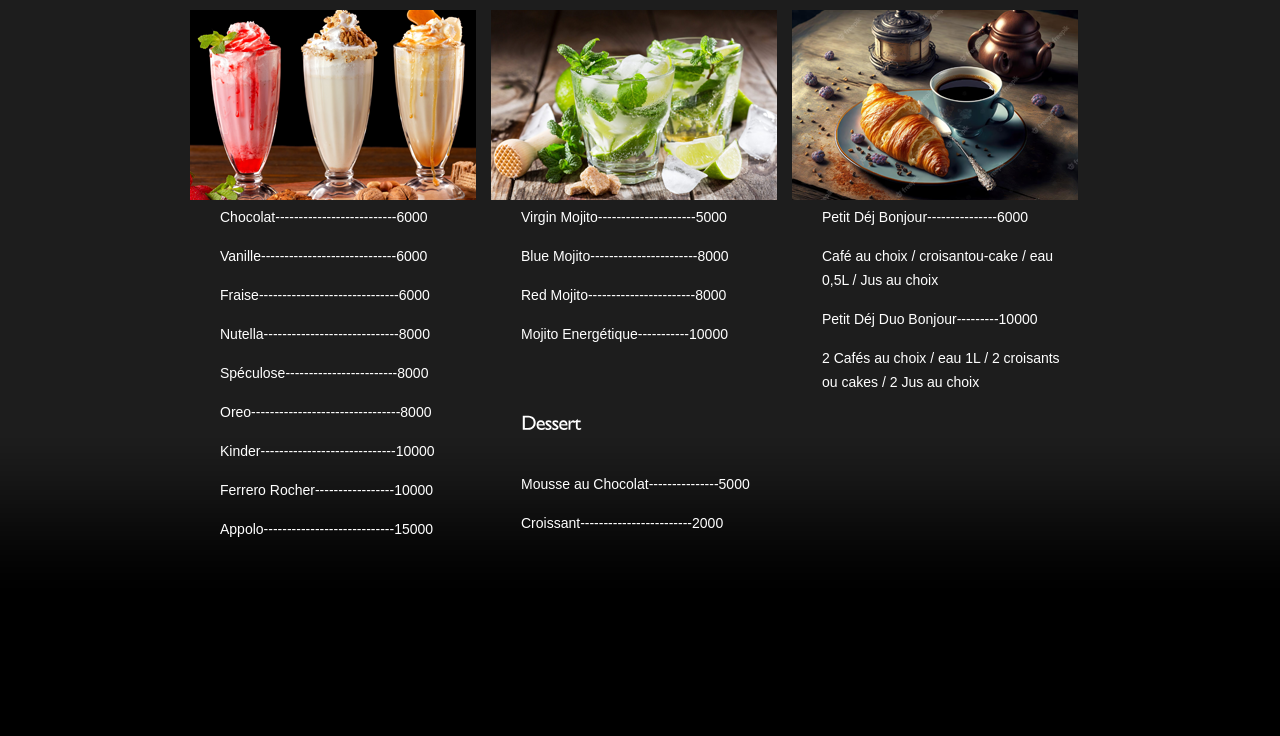
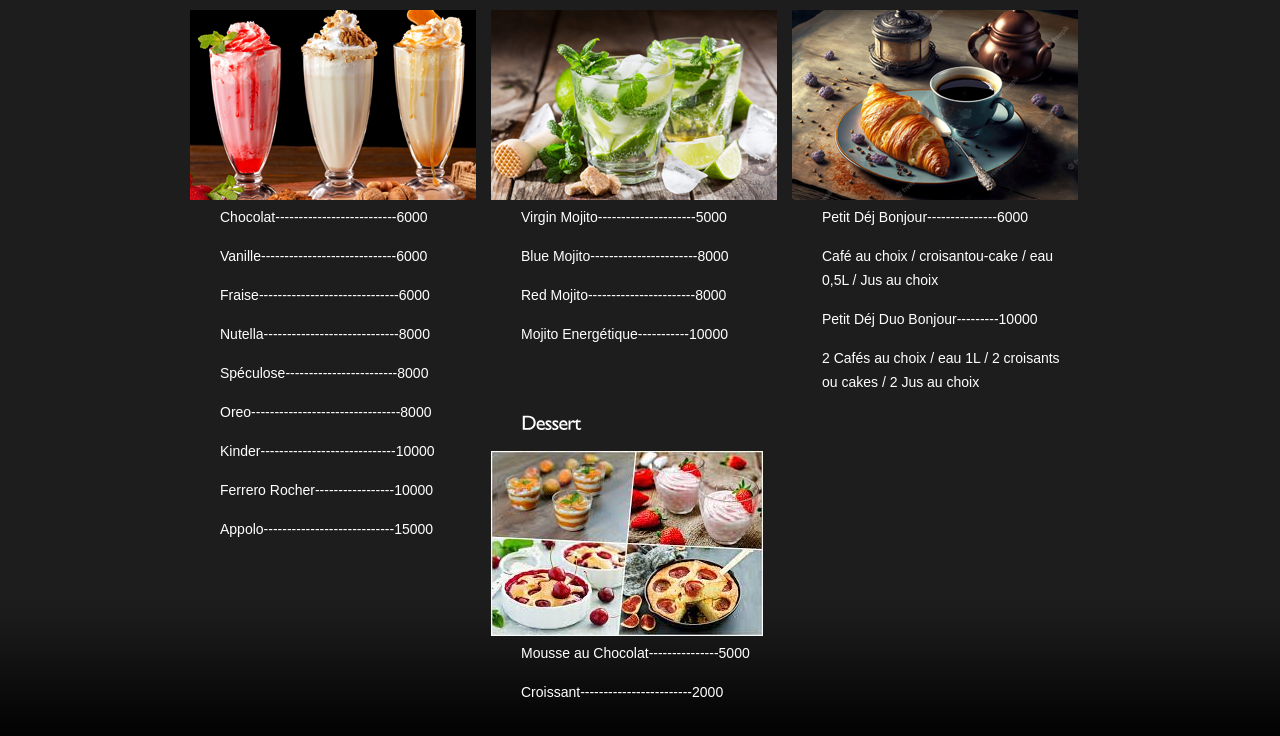
Before and after one commit to oussemajerfel12/Appolo, a plain HTML site: page index.html in a window 1280 px wide. Shown: the part 2231-2967 px from the top of the page. Before the commit the page ends 2826 px from the top, so only its background shows below. Drawn offline with Linux system fonts and the light colour scheme.

Commit message:
Update index.html

```diff
--- a/index.html
+++ b/index.html
@@ -184,7 +184,7 @@
 
 	    <li >
               <h4><FONT color="#FFFFFF">Dessert</h4>
-              <img src="images/img122.png" alt="" />
+              <img src="images/dessert.jpeg" alt="" />
               <p>Mousse au Chocolat---------------5000</p>
               <p>Croissant------------------------2000</p>
 
```
